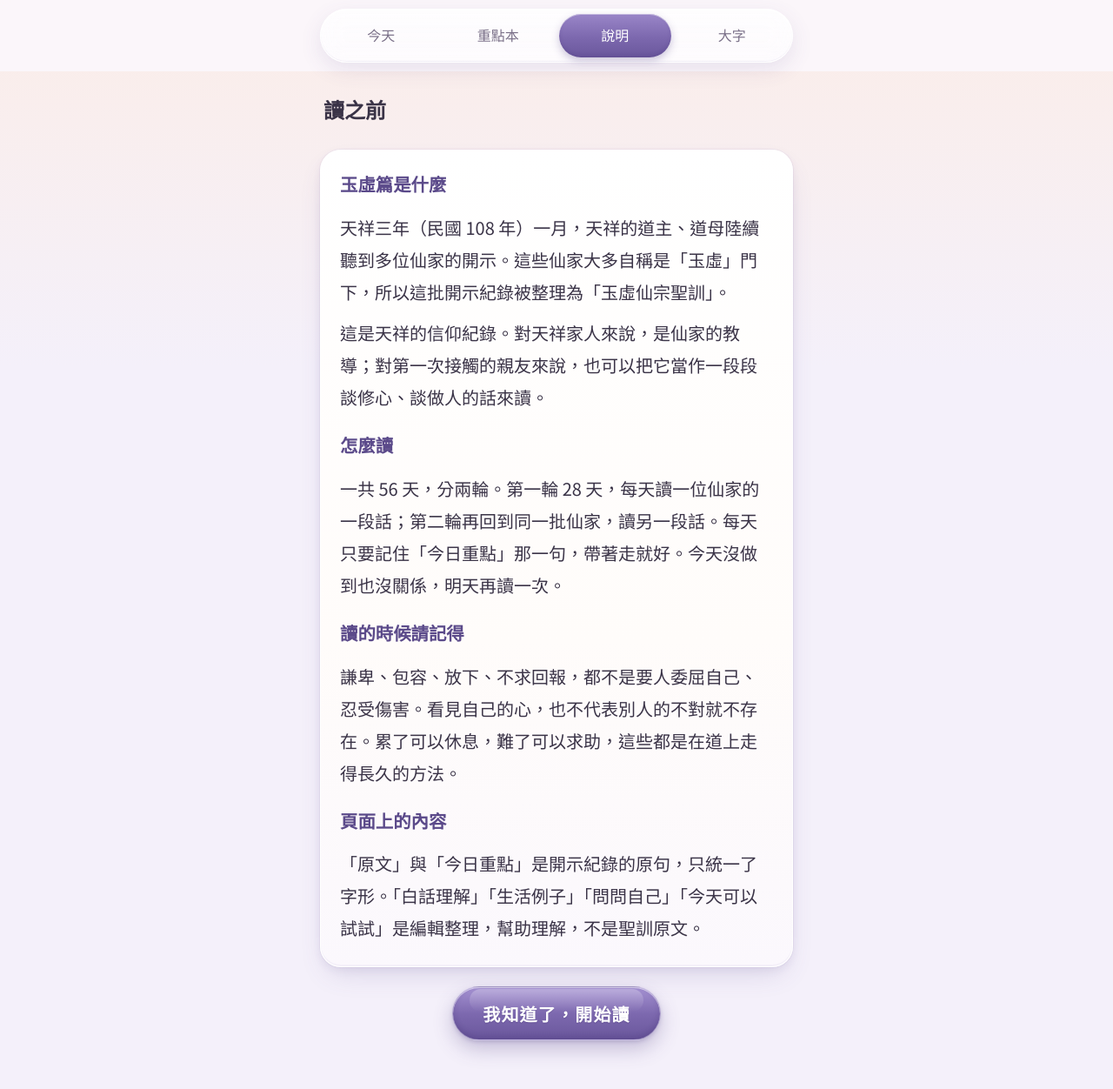
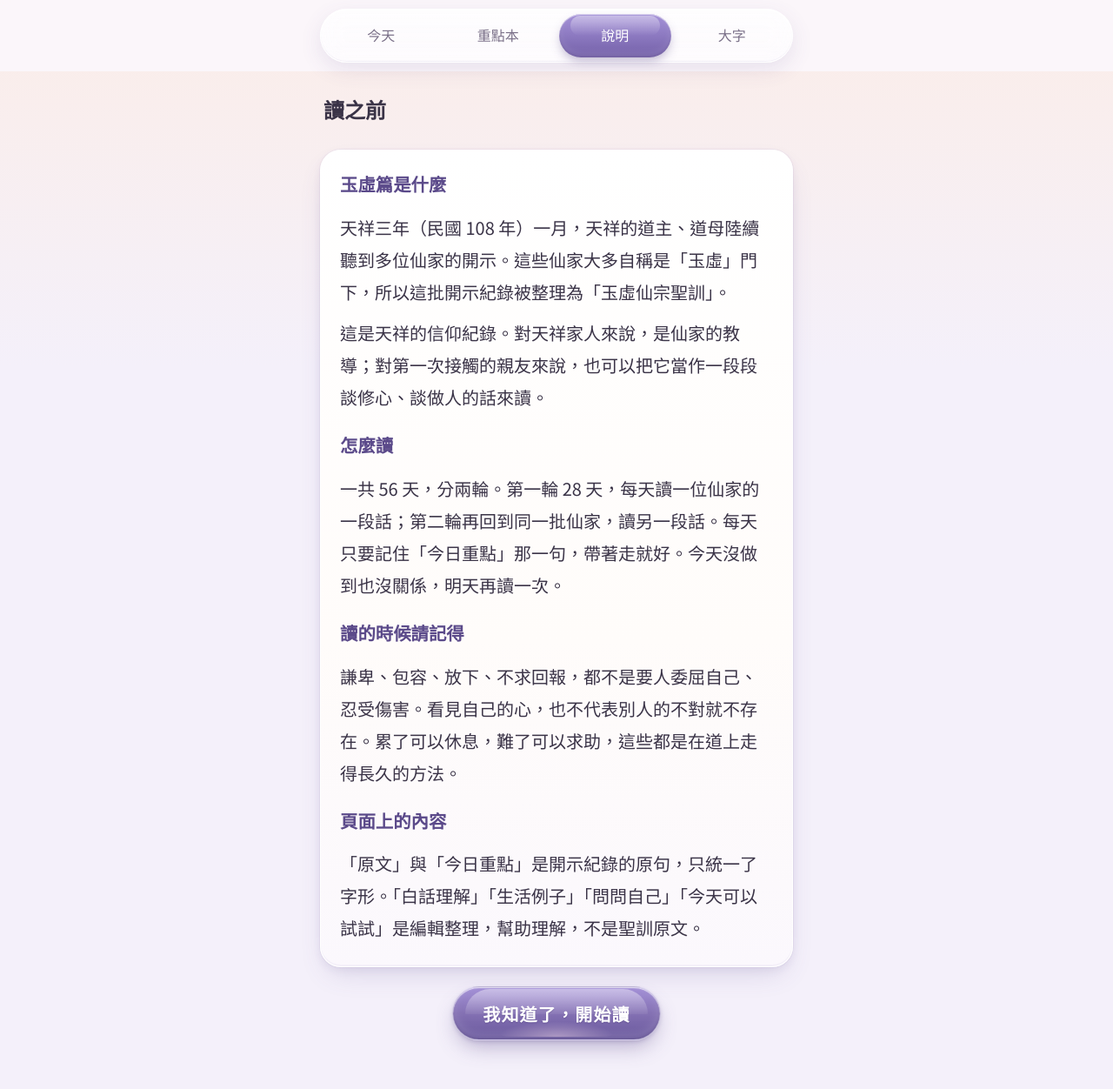
Before and after one commit to sammy5688/AI-, a plain HTML site: page shengxun/index.html in a window 1280 px wide. Shown: the whole page at 87% size. Drawn offline with Linux system fonts and the light colour scheme.

Commit message:
按鈕加強玻璃質感：光澤、透光、折射亮線
Co-Authored-By: Claude Opus 5.5 <noreply@anthropic.com>
Claude-Session: https://claude.ai/code/session_01C91UCUfF6VNLCUdkBhyjGi

```diff
--- a/shengxun/index.html
+++ b/shengxun/index.html
@@ -144,6 +144,30 @@ textarea::placeholder{color:#B0A7BE}
 .intro h3:first-child{margin-top:0}
 .intro p{margin:0}
 .center{justify-content:center}
+
+/* 玻璃按鈕：半透明底、上半部光澤、底部透光、邊緣折射亮線 */
+.primary,.ghost,.bar button[aria-current="page"],.bar button[aria-pressed="true"]{isolation:isolate}
+.primary{background:linear-gradient(180deg,rgba(160,140,214,.95) 0%,rgba(124,104,174,.94) 50%,rgba(98,80,152,.96) 100%);
+  border:1px solid rgba(255,255,255,.55);
+  box-shadow:0 12px 24px -6px rgba(91,74,138,.42),0 2px 4px rgba(91,74,138,.18),inset 0 1px 1px rgba(255,255,255,.75),inset 0 -6px 12px rgba(255,255,255,.14),inset 0 -2px 3px rgba(40,20,90,.25)}
+.primary::before{left:6%;right:6%;top:2px;height:48%;border-radius:999px 999px 40% 40%/999px 999px 60% 60%;
+  background:linear-gradient(180deg,rgba(255,255,255,.42),rgba(255,255,255,.06));z-index:-1}
+.primary::after{content:"";position:absolute;left:22%;right:22%;bottom:3px;height:30%;border-radius:999px;
+  background:radial-gradient(ellipse at 50% 100%,rgba(255,230,240,.38),rgba(255,255,255,0) 70%);pointer-events:none;z-index:-1}
+.ghost{background:linear-gradient(140deg,rgba(255,255,255,.88) 0%,rgba(240,233,250,.62) 55%,rgba(226,214,244,.55) 100%);
+  border:1px solid rgba(255,255,255,1);
+  box-shadow:0 10px 22px -6px rgba(91,74,138,.25),0 2px 4px rgba(91,74,138,.10),0 0 0 1px rgba(124,104,174,.16),inset 0 1px 1px #fff,inset 0 -4px 8px rgba(124,104,174,.12)}
+.ghost::before{content:"";position:absolute;left:8%;right:8%;top:2px;height:46%;border-radius:999px;
+  background:linear-gradient(180deg,rgba(255,255,255,.95),rgba(255,255,255,0));pointer-events:none;z-index:-1}
+.ghost::after{content:"";position:absolute;top:-20%;bottom:-20%;left:-30%;width:28%;transform:skewX(-20deg);
+  background:linear-gradient(90deg,rgba(255,255,255,0),rgba(255,255,255,.55),rgba(255,255,255,0));pointer-events:none;z-index:-1}
+.bar button[aria-current="page"],.bar button[aria-pressed="true"]{position:relative;overflow:hidden;
+  background:linear-gradient(180deg,rgba(160,140,214,.95),rgba(110,90,165,.96));
+  box-shadow:0 6px 12px -2px rgba(91,74,138,.38),inset 0 1px 1px rgba(255,255,255,.7),inset 0 -4px 8px rgba(255,255,255,.12),inset 0 -2px 3px rgba(40,20,90,.22)}
+.bar button[aria-current="page"]::before,.bar button[aria-pressed="true"]::before{content:"";position:absolute;left:10%;right:10%;top:2px;height:46%;border-radius:999px;
+  background:linear-gradient(180deg,rgba(255,255,255,.4),rgba(255,255,255,0));pointer-events:none;z-index:-1}
+@media (prefers-reduced-motion:no-preference){.ghost::after{animation:shine 7s ease-in-out infinite}
+  @keyframes shine{0%,70%{left:-30%}100%{left:120%}}}
 
 /* 立體層次：外層卡片「浮起來」，內層方框「微微凹進去」 */
 :root{--float:0 14px 32px -10px rgba(91,74,138,.20),0 4px 10px rgba(91,74,138,.07),0 0 0 1px rgba(124,104,174,.07),inset 0 1px 0 #fff,inset 0 -2px 0 rgba(124,104,174,.05);
```
